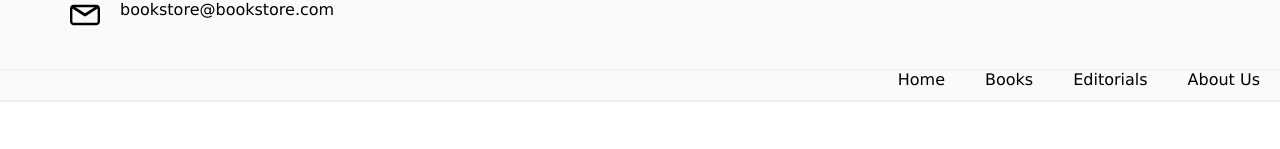
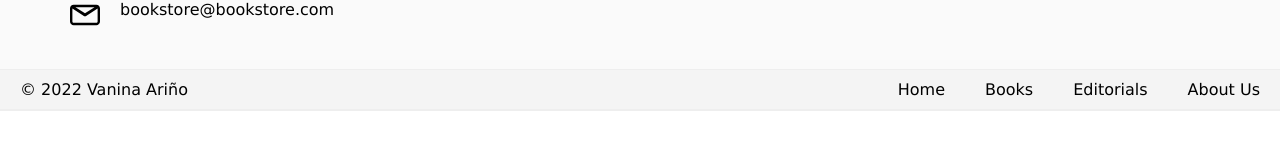
Before and after one commit to vani98/final-project-books-UTN, a React (Vite) app: page /books in a window 1280 px wide. Shown: the part 455-604 px from the top of the page. Built offline with nearby package versions, Linux system fonts and the light colour scheme; no server answers.

Commit message:
footer done

```diff
--- a/src/components/Layout/Footer/Footer.jsx
+++ b/src/components/Layout/Footer/Footer.jsx
@@ -20,29 +20,29 @@ const Footer = () => {
       <SC.FooterTop>
         <SC.Contact>
           <SC.Title>Contact</SC.Title>
-          <SC.ContactGroup>
+          <div>
             <SVGIcon src={IconLocation} color="black" size="3rem" />
             <p> 4512 D Street</p>
-          </SC.ContactGroup>
-          <SC.ContactGroup>
+          </div>
+          <div>
             <SVGIcon src={IconPhone} color="black" size="3rem" />
             <p> 586-420-2817</p>
-          </SC.ContactGroup>
-          <SC.ContactGroup>
+          </div>
+          <div>
             <SVGIcon src={IconEmail} color="black" size="3rem" />
             <p>bookstore@bookstore.com</p>
-          </SC.ContactGroup>
+          </div>
         </SC.Contact>
         <SC.SocialMedia>
           <SC.Title>Social Media</SC.Title>
           <div>
-            <a href="https://www.facebook.com/">
+            <a href="https://www.facebook.com/" target="_blank">
               <SC.Icon src={IconFacebook} />
             </a>
-            <a href="https://twitter.com/">
+            <a href="https://twitter.com/" target="_blank">
               <SC.Icon src={IconTwitter} />
             </a>
-            <a href="https://www.instagram.com/">
+            <a href="https://www.instagram.com/" target="_blank">
               <SC.Icon src={IconInstagram} />
             </a>
           </div>
@@ -57,12 +57,20 @@ const Footer = () => {
           </div>
         </SC.Payment>
       </SC.FooterTop>
+      <SC.FooterBottom>
+        <SC.Copy
+          href="https://www.linkedin.com/in/carmen-vanina-ari%C3%B1o/"
+          target="_blank"
+        >
+          © 2022 Vanina Ariño
+        </SC.Copy>
         <SC.Navigation>
           <Link to="/">Home</Link>
           <Link to="/books">Books</Link>
           <Link to="/editorials">Editorials</Link>
           <Link to="/about-us">About Us</Link>
         </SC.Navigation>
+      </SC.FooterBottom>
     </SC.FooterContainer>
   );
 };
--- a/src/components/Layout/Footer/Footer.styles.js
+++ b/src/components/Layout/Footer/Footer.styles.js
@@ -26,10 +26,9 @@ export const Contact = styled.div`
   p {
     margin: 0 0 2rem 2rem;
   }
-`;
-
-export const ContactGroup = styled.div`
-  display: flex;
+  div {
+    display: flex;
+  }
 `;
 
 export const Icon = styled.img`
@@ -56,15 +55,27 @@ export const Payment = styled.div`
   }
 `;
 
-export const Navigation = styled.div`
-  height: 3rem;
-  text-align: right;
+export const FooterBottom = styled.div`
+  display: flex;
+  justify-content: space-between;
+  padding: 1rem 2rem;
+  background-color: ${themes.colors.grey[3]};
 
   a {
     color: black;
     text-decoration: none;
-    margin: 2rem;
-    /* text-align: center; */
+  }
+`;
+
+export const Copy = styled.a`
+  :hover {
+    color: ${themes.colors.orange[2]};
+  }
+`;
+
+export const Navigation = styled.div`
+  a {
+    margin-left: 4rem;
   }
   a:hover {
     opacity: 60%;
--- a/src/themes.js
+++ b/src/themes.js
@@ -2,7 +2,7 @@ const themes = {
   colors: {
     black: ["#000000"],
     white: ["#FAFAFA"],
-    grey: ["#eee", "#BFBFBE", "#373737"],
+    grey: ["#eee", "#BFBFBE", "#373737", "#F4F4F4"],
     orange: ["#F2913D", "#EEA668", "#FF6331"],
     red: ["#F0615B"],
   },
```
Lines whose indentation alone changed are shown as unchanged.
